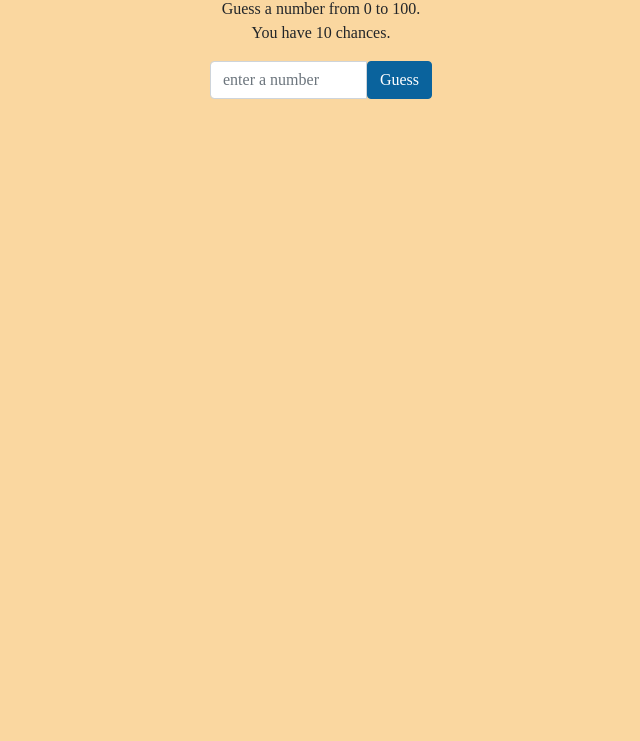
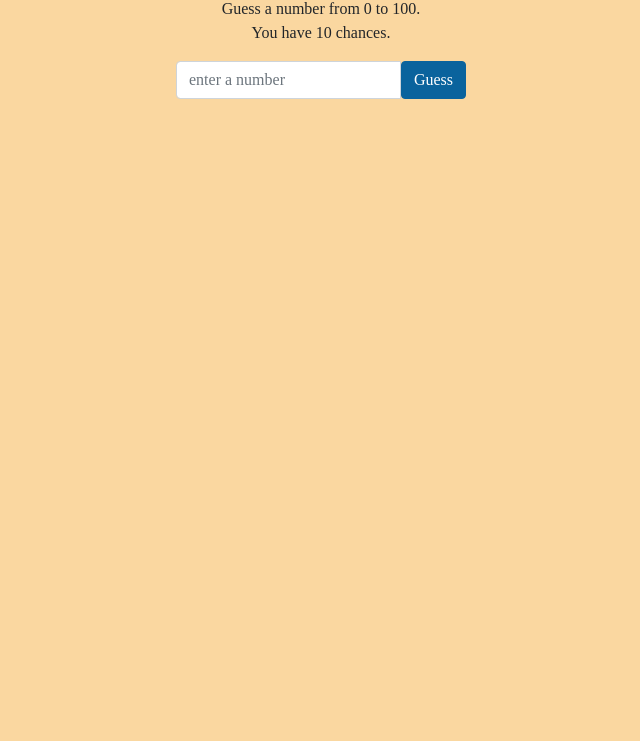
Before and after one commit to DevCilla/GuessNumber, a plain HTML site: page index.html in a window 1280 px wide. Shown: the part 59-800 px from the top of the page, without its empty margins (319-959 px from the left). Drawn offline with Linux system fonts and the light colour scheme.

Commit message:
update CSS
add row & col attribute to elements

```diff
--- a/index.html
+++ b/index.html
@@ -7,41 +7,50 @@
 		<script type="text/javascript" src="js/script.js"></script>
 		<script type="text/javascript" src="js/bootstrap.bundle.min.js"></script>
 		<style>
-			body { background-color: #FAD7A0;
-			       font-family: 'American Typewriter';
-			     }
-			.error { color: red;}
+			body {
+			    background-color: #FAD7A0;
+			    font-family: 'American Typewriter';
+			}
+			.error {
+		            color: red;
+			}
 			.btn-secondary {
 			    color: #fff;
 			    background-color: #0a639d;
 			    border-color: #0a639d;
 			}
-			.btn-secondary:hover, .btn-secondary:focus, .btn-secondary:active, .btn-secondary.active, .open>.dropdown-toggle.btn-secondary {
+			.btn-secondary:hover,
+			.btn-secondary:focus,
+			.btn-secondary:active,
+			.btn-secondary.active,
+			.open>.dropdown-toggle.btn-secondary {
 			    color: #fff;
 			    background-color: #00b3db;
 			    border-color: #285e8e;
 			}
-
 		</style>
     </head>
-	<body onload="init()" class="container">
-		<form class="needs-validation" novalidate>
+	<body onload="init()" class="container-fluid">
+		<form>
 		    <h1 align="center" style="color: #504533;">Guess Number</h1>
 			<p align="center">Guess a number from <span id="minNum">0</span> to <span id="maxNum">100</span>.
 				<br>You have <span id="chance">10 chances</span>.
 			</p>
-			<div class="row mx-auto" style="width:50%;">
-				<div class="input-group mx-auto" style="width:40%;">
+			<div class="row row-cols-md-1 row-cols-lg-3 justify-content-center">
+			    <div class="col-lg-auto"></div>
+				<div class="input-group col-md-3 col-lg-3">
 					<input id="guessVal" type="number" min="0" max="100" placeholder="enter a number" class="form-control" required>
 					<button type="button" class="btn btn-secondary" onClick="guess()">Guess</button>
 				</div>
+				<div class="col-lg-auto"></div>
 			</div>
-			<div class="row mx-auto" style="width:50%;">
+			<div class="row row-cols-md-1 row-cols-lg-3 justify-content-center" >
+				<div class="col-lg-auto"></div>
 				<div align="center" class="error mx-auto" id="validMsg" style="visibility: hidden;"></div>
+				<div class="col-lg-auto"></div>
 			</div>
 			<p align="center" id="msgField" style="margin-top: 25px;"></p>
 			<p id="footer" align="center"  style="display:none;"><button type="Reset" id="btnReset" onClick="restart()">Again</button></p>
 	    </form>
 	</body>
-
 </html>
```
